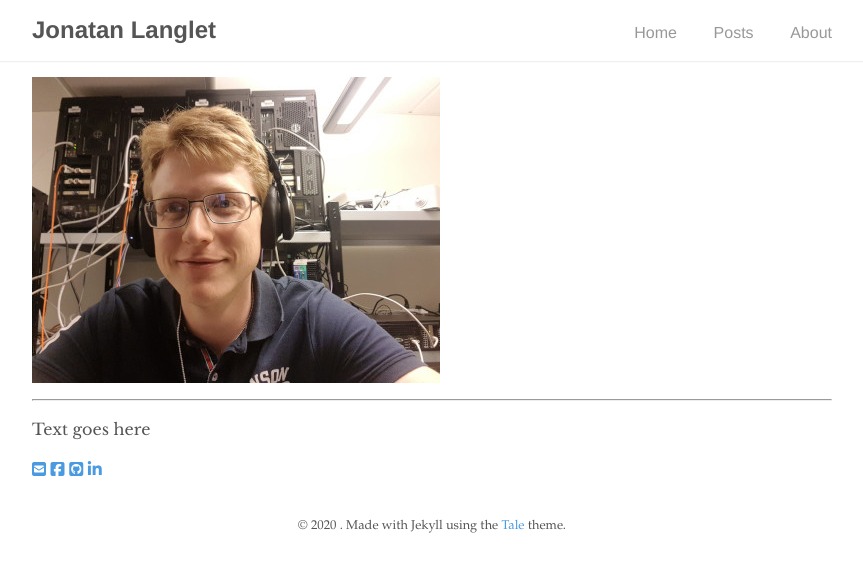
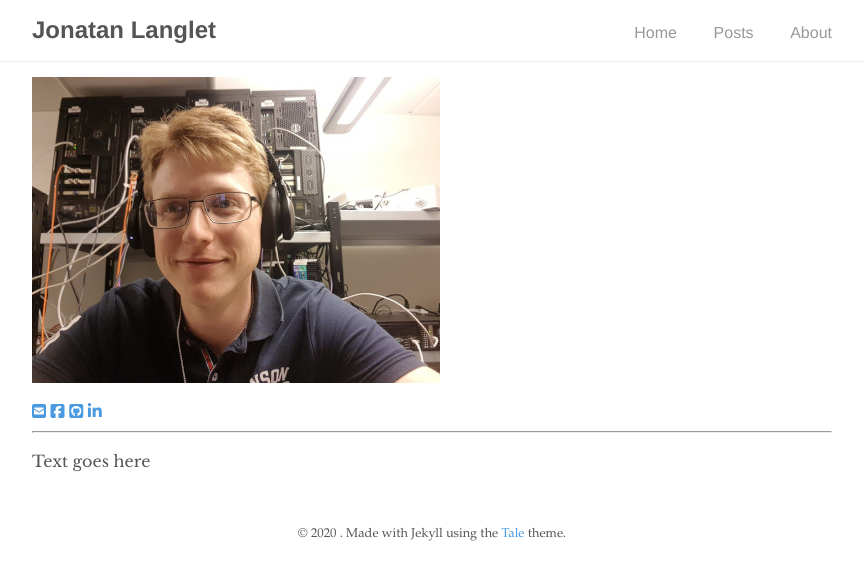
Before and after one commit to jonlanglet/jonlanglet.github.io, a Jekyll site: the page built from index.md, in a window 1280 px wide. Shown: the top 580 px of the page, without its empty margins (208-1071 px from the left). Built offline with Jekyll 4.4.1, drawn with Linux system fonts in a browser that asks for light colours; nearby versions of some CDN libraries.

Commit message:
Move social media icons

```diff
--- a/index.md
+++ b/index.md
@@ -3,6 +3,6 @@ layout: default
 title: Home
 ---
 ![image tooltip here](/assets/portrait.jpg)
+{% include social-media-links.html %}
 <hr>
 Text goes here
-{% include social-media-links.html %}
```
